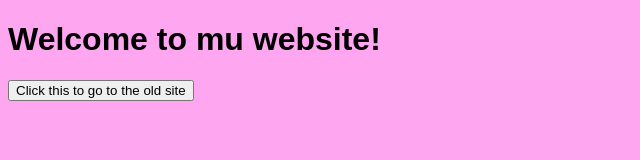
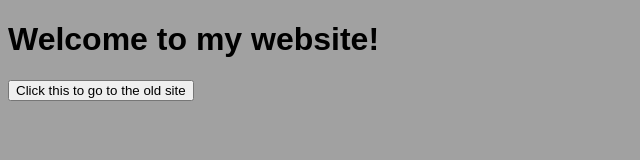
Before and after one commit to woodsjt19/woodsjt1.githhub.io, a plain HTML site: page index.html in a window 1280 px wide. Shown: the whole page, without its empty margins (0-640 px from the left). Drawn offline with Linux system fonts and the light colour scheme.

Commit message:
changed styling

```diff
--- a/index.html
+++ b/index.html
@@ -8,7 +8,7 @@
     <link href="style.css" type="text/css" rel=stylesheet>
 </head>
 <body>
-    <h1>Welcome to mu website!</h1>
+    <h1>Welcome to my website!</h1>
     <a href="misc stuff.html">
         <button type="button">Click this to go to the old site</button>
     </a>
--- a/style.css
+++ b/style.css
@@ -1,5 +1,5 @@
 body {
-    background-color: #ffa6f1;
+    background-color: #a1a1a1;
     font-family: sans-serif;
 }
 
```
